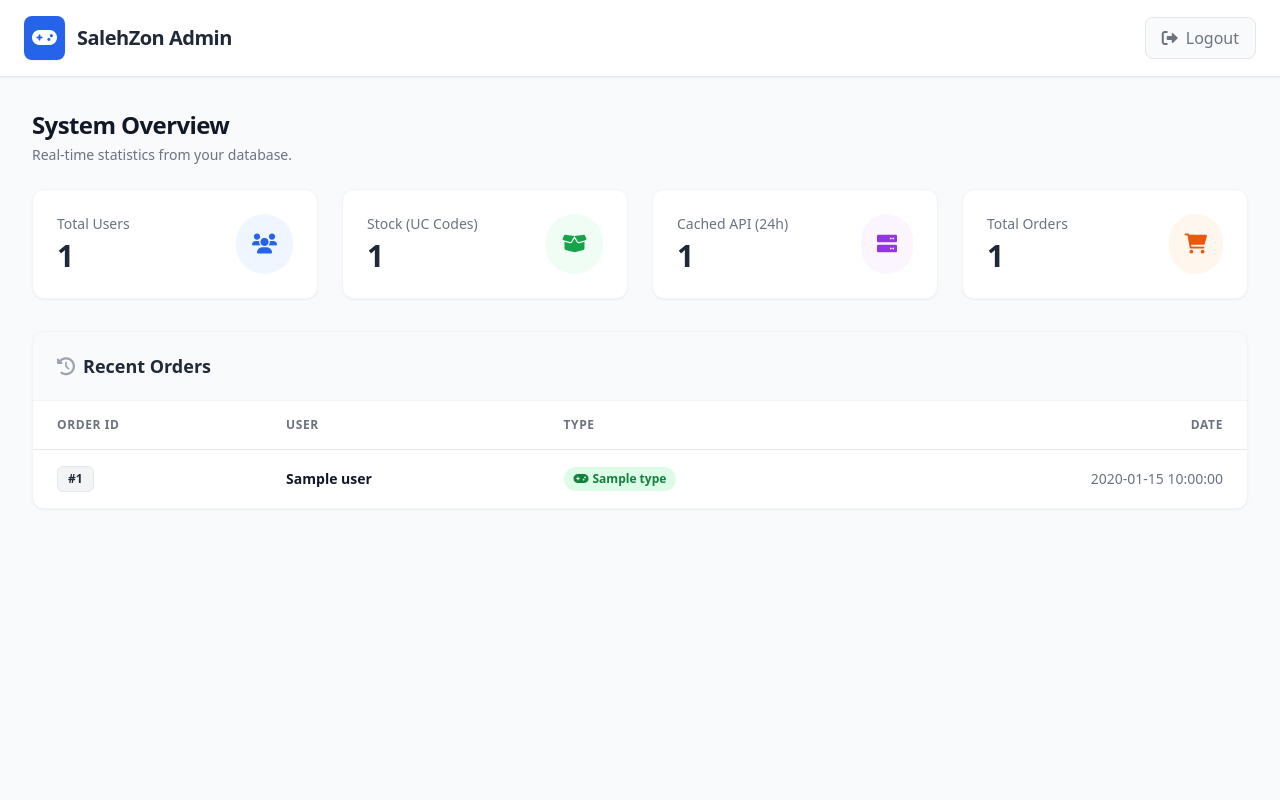
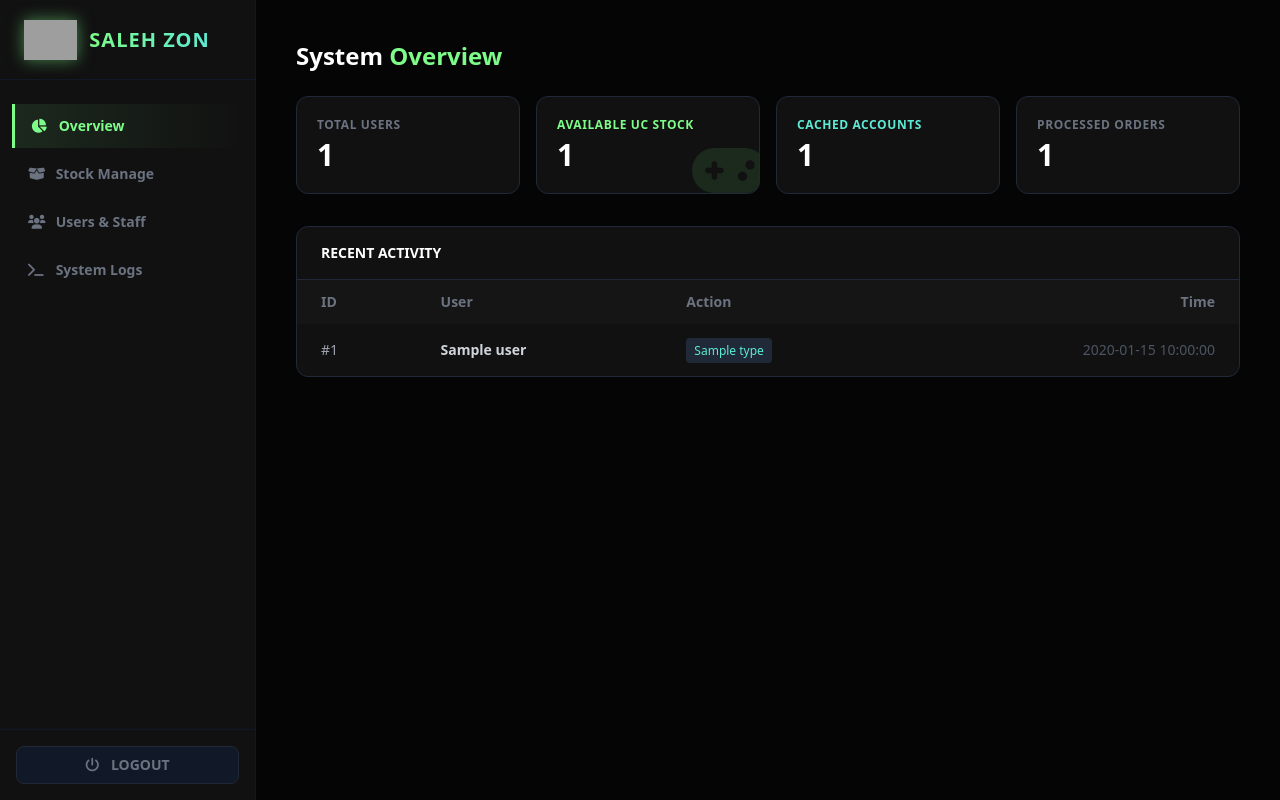
Before and after one commit to abosalehbot-ui/my-bot, a FastAPI app: template templates/index.html in a window 1280 px wide. Run offline with FastAPI, Linux system fonts and the light colour scheme; the template is opened without the code that fills it: most values are stand-ins (such as "Sample title", 1, 10 or a date in 2020); some libraries are stand-ins or nearby versions; grey boxes are pictures that could not be loaded.

Commit message:
Update index.html

```diff
--- a/templates/index.html
+++ b/templates/index.html
@@ -1,132 +1,183 @@
 <!DOCTYPE html>
-<html lang="en">
+<html lang="en" class="dark">
 <head>
     <meta charset="UTF-8">
     <meta name="viewport" content="width=device-width, initial-scale=1.0">
     <title>Dashboard - SalehZon</title>
     <script src="https://cdn.tailwindcss.com"></script>
     <link href="https://cdnjs.cloudflare.com/ajax/libs/font-awesome/6.0.0/css/all.min.css" rel="stylesheet">
+    <script>
+        tailwind.config = {
+            theme: { extend: { colors: { szgreen: '#7dfc89', szcyan: '#5eead4', darkbg: '#050505', panelbg: '#111' } } }
+        }
+    </script>
+    <style>
+        /* شريط التمرير الأنيق */
+        ::-webkit-scrollbar { width: 6px; }
+        ::-webkit-scrollbar-track { background: #050505; }
+        ::-webkit-scrollbar-thumb { background: #333; border-radius: 10px; }
+        ::-webkit-scrollbar-thumb:hover { background: #7dfc89; }
+        .nav-active { background: linear-gradient(90deg, rgba(125,252,137,0.1) 0%, transparent 100%); border-left: 3px solid #7dfc89; color: #7dfc89; }
+    </style>
 </head>
-<body class="bg-gray-50 text-gray-800 font-sans min-h-screen flex flex-col">
-    <nav class="bg-white border-b border-gray-200 shadow-sm px-6 py-4 flex justify-between items-center sticky top-0 z-50">
-        <div class="flex items-center space-x-3">
-            <div class="bg-blue-600 text-white p-2 rounded-lg shadow-sm">
-                <i class="fas fa-gamepad text-xl"></i>
+<body class="bg-darkbg text-gray-300 font-sans flex h-screen overflow-hidden selection:bg-szgreen selection:text-black">
+
+    <aside class="w-64 bg-panelbg border-r border-gray-900 flex flex-col justify-between hidden md:flex">
+        <div>
+            <div class="h-20 flex items-center px-6 border-b border-gray-900">
+                <img src="/static/logo.png" alt="9S" class="h-10 mr-3 drop-shadow-[0_0_8px_rgba(125,252,137,0.5)]" onerror="this.src='https://via.placeholder.com/40/050505/7dfc89?text=9S'">
+                <span class="text-xl font-black tracking-wider text-transparent bg-clip-text bg-gradient-to-r from-szgreen to-szcyan">SALEH ZON</span>
             </div>
-            <span class="text-xl font-bold text-gray-800 tracking-tight">SalehZon Admin</span>
+            <nav class="mt-6 flex flex-col gap-1 px-3">
+                <button onclick="switchTab('overview')" id="btn-overview" class="nav-active text-left px-4 py-3 rounded-r-lg text-sm font-semibold hover:text-white transition"><i class="fas fa-chart-pie w-6"></i> Overview</button>
+                <button onclick="switchTab('stock')" id="btn-stock" class="text-gray-500 text-left px-4 py-3 rounded-r-lg text-sm font-semibold hover:text-white transition"><i class="fas fa-box-open w-6"></i> Stock Manage</button>
+                <button onclick="switchTab('users')" id="btn-users" class="text-gray-500 text-left px-4 py-3 rounded-r-lg text-sm font-semibold hover:text-white transition"><i class="fas fa-users w-6"></i> Users & Staff</button>
+                <button onclick="switchTab('logs')" id="btn-logs" class="text-gray-500 text-left px-4 py-3 rounded-r-lg text-sm font-semibold hover:text-white transition"><i class="fas fa-terminal w-6"></i> System Logs</button>
+            </nav>
         </div>
-        <div>
-            <a href="/logout" class="text-gray-500 hover:text-red-600 bg-gray-50 hover:bg-red-50 px-4 py-2 rounded-lg font-medium transition duration-200 flex items-center border border-gray-200 hover:border-red-200">
-                <i class="fas fa-sign-out-alt mr-2"></i>Logout
-            </a>
+        <div class="p-4 border-t border-gray-900">
+            <a href="/logout" class="block text-center bg-gray-900 hover:bg-red-900/50 hover:text-red-400 text-gray-500 py-2 rounded-lg text-sm font-bold transition border border-gray-800"><i class="fas fa-power-off mr-2"></i> LOGOUT</a>
         </div>
-    </nav>
+    </aside>
 
-    <div class="flex-grow max-w-7xl w-full mx-auto px-4 sm:px-6 lg:px-8 py-8">
+    <main class="flex-1 flex flex-col h-screen overflow-y-auto">
+        <header class="h-16 bg-panelbg border-b border-gray-900 flex items-center justify-between px-6 md:hidden">
+            <span class="text-lg font-black text-szgreen">SALEH ZON</span>
+            <a href="/logout" class="text-gray-500"><i class="fas fa-power-off"></i></a>
+        </header>
 
-        <div class="flex justify-between items-end mb-6">
-            <div>
-                <h2 class="text-2xl font-bold tracking-tight text-gray-900">System Overview</h2>
-                <p class="text-sm text-gray-500 mt-1">Real-time statistics from your database.</p>
+        <div class="p-6 md:p-10 w-full max-w-7xl mx-auto">
+
+            <div id="tab-overview" class="tab-content block">
+                <h2 class="text-2xl font-bold text-white mb-6">System <span class="text-szgreen">Overview</span></h2>
+                <div class="grid grid-cols-2 lg:grid-cols-4 gap-4 mb-8">
+                    <div class="bg-panelbg border border-gray-800 p-5 rounded-xl"><div class="text-gray-500 text-xs font-bold mb-1 uppercase tracking-wider">Total Users</div><div class="text-3xl font-black text-white">{{ users_count }}</div></div>
+                    <div class="bg-panelbg border border-gray-800 p-5 rounded-xl relative overflow-hidden">
+                        <div class="text-szgreen text-xs font-bold mb-1 uppercase tracking-wider">Available UC Stock</div>
+                        <div class="text-3xl font-black text-white">{{ stock_count }}</div>
+                        <i class="fas fa-gamepad absolute -bottom-2 -right-2 text-6xl text-szgreen opacity-10"></i>
+                    </div>
+                    <div class="bg-panelbg border border-gray-800 p-5 rounded-xl"><div class="text-szcyan text-xs font-bold mb-1 uppercase tracking-wider">Cached Accounts</div><div class="text-3xl font-black text-white">{{ cached_count }}</div></div>
+                    <div class="bg-panelbg border border-gray-800 p-5 rounded-xl"><div class="text-gray-500 text-xs font-bold mb-1 uppercase tracking-wider">Processed Orders</div><div class="text-3xl font-black text-white">{{ orders_count }}</div></div>
+                </div>
+
+                <div class="bg-panelbg border border-gray-800 rounded-xl overflow-hidden">
+                    <div class="px-6 py-4 border-b border-gray-800"><h3 class="font-bold text-white uppercase text-sm">Recent Activity</h3></div>
+                    <table class="w-full text-left text-sm">
+                        <thead class="bg-[#151515] text-gray-500"><tr><th class="px-6 py-3">ID</th><th class="px-6 py-3">User</th><th class="px-6 py-3">Action</th><th class="px-6 py-3 text-right">Time</th></tr></thead>
+                        <tbody class="divide-y divide-gray-900">
+                            {% for order in recent_orders %}
+                            <tr class="hover:bg-gray-900/50">
+                                <td class="px-6 py-4 text-gray-400">#{{ order._id }}</td>
+                                <td class="px-6 py-4 font-bold text-gray-300">{{ order.user }}</td>
+                                <td class="px-6 py-4"><span class="px-2 py-1 rounded text-xs bg-gray-800 text-szcyan">{{ order.type }}</span></td>
+                                <td class="px-6 py-4 text-right text-gray-600">{{ order.date }}</td>
+                            </tr>
+                            {% endfor %}
+                        </tbody>
+                    </table>
+                </div>
             </div>
-        </div>
 
-        <div class="grid grid-cols-1 md:grid-cols-2 lg:grid-cols-4 gap-6 mb-8">
-            <div class="bg-white rounded-xl shadow-sm border border-gray-100 p-6 hover:shadow-md transition-shadow duration-200">
-                <div class="flex items-center justify-between">
-                    <div>
-                        <p class="text-sm font-medium text-gray-500 mb-1">Total Users</p>
-                        <p class="text-3xl font-bold text-gray-800">{{ users_count }}</p>
+            <div id="tab-stock" class="tab-content hidden">
+                <h2 class="text-2xl font-bold text-white mb-6">Stock <span class="text-szcyan">Management</span></h2>
+
+                <div class="grid grid-cols-3 lg:grid-cols-6 gap-3 mb-8">
+                    {% for cat, count in stock_details.items() %}
+                    <div class="bg-panelbg border border-gray-800 p-4 rounded-xl text-center">
+                        <div class="text-xl font-black text-white mb-1">{{ cat }}</div>
+                        <div class="text-xs text-gray-500 uppercase">UC Count: <span class="text-szgreen">{{ count }}</span></div>
                     </div>
-                    <div class="bg-blue-50 p-4 rounded-full">
-                        <i class="fas fa-users text-blue-600 text-xl"></i>
+                    {% endfor %}
+                </div>
+
+                <div class="bg-panelbg border border-gray-800 rounded-xl p-6 max-w-2xl">
+                    <h3 class="font-bold text-white mb-4"><i class="fas fa-plus-circle text-szgreen mr-2"></i>Add New Stock</h3>
+                    <form action="/api/add_stock" method="POST">
+                        <div class="grid grid-cols-2 gap-4 mb-4">
+                            <div>
+                                <label class="block text-gray-500 text-xs mb-2 uppercase">Select Category</label>
+                                <select name="category" class="w-full bg-[#0a0a0a] border border-gray-800 text-white p-3 rounded-lg focus:outline-none focus:border-szcyan">
+                                    <option value="60">60 UC</option><option value="325">325 UC</option>
+                                    <option value="660">660 UC</option><option value="1800">1800 UC</option>
+                                    <option value="3850">3850 UC</option><option value="8100">8100 UC</option>
+                                </select>
+                            </div>
+                        </div>
+                        <div class="mb-4">
+                            <label class="block text-gray-500 text-xs mb-2 uppercase">Paste Codes (One per line)</label>
+                            <textarea name="codes" rows="5" class="w-full bg-[#0a0a0a] border border-gray-800 text-white p-3 rounded-lg focus:outline-none focus:border-szcyan font-mono text-sm" placeholder="code1\ncode2..." required></textarea>
+                        </div>
+                        <button type="submit" class="bg-szgreen text-black font-bold py-2 px-6 rounded-lg hover:bg-white transition"><i class="fas fa-upload mr-2"></i> Upload Stock</button>
+                    </form>
+                </div>
+            </div>
+
+            <div id="tab-users" class="tab-content hidden">
+                <div class="flex justify-between items-center mb-6">
+                    <h2 class="text-2xl font-bold text-white">Manage <span class="text-szgreen">Users</span></h2>
+                </div>
+
+                <div class="grid grid-cols-1 lg:grid-cols-3 gap-6">
+                    <div class="bg-panelbg border border-gray-800 rounded-xl p-6 lg:col-span-1 h-fit">
+                        <h3 class="font-bold text-white mb-4">Add New User</h3>
+                        <form action="/api/add_user" method="POST">
+                            <input type="number" name="user_id" placeholder="Telegram ID" required class="w-full bg-[#0a0a0a] border border-gray-800 text-white p-3 rounded-lg mb-3">
+                            <input type="text" name="name" placeholder="Name" required class="w-full bg-[#0a0a0a] border border-gray-800 text-white p-3 rounded-lg mb-3">
+                            <select name="role" class="w-full bg-[#0a0a0a] border border-gray-800 text-white p-3 rounded-lg mb-4">
+                                <option value="user">Regular User</option>
+                                <option value="employee">Employee / Staff</option>
+                            </select>
+                            <button type="submit" class="w-full bg-szcyan text-black font-bold py-3 rounded-lg hover:bg-white transition">Create User</button>
+                        </form>
+                    </div>
+
+                    <div class="bg-panelbg border border-gray-800 rounded-xl overflow-hidden lg:col-span-2">
+                        <table class="w-full text-left text-sm">
+                            <thead class="bg-[#151515] text-gray-500"><tr><th class="px-6 py-3">ID</th><th class="px-6 py-3">Name</th><th class="px-6 py-3">Role</th><th class="px-6 py-3">Tokens</th></tr></thead>
+                            <tbody class="divide-y divide-gray-900">
+                                {% for u in all_users %}
+                                <tr class="hover:bg-gray-900/50">
+                                    <td class="px-6 py-4 text-gray-400 font-mono">{{ u._id }}</td>
+                                    <td class="px-6 py-4 font-bold text-white">{{ u.name }}</td>
+                                    <td class="px-6 py-4">
+                                        <span class="px-2 py-1 rounded text-xs {% if u.role == 'admin' %}bg-red-900 text-red-300{% elif u.role == 'employee' %}bg-szcyan/20 text-szcyan{% else %}bg-gray-800 text-gray-400{% endif %} uppercase tracking-wider">{{ u.role }}</span>
+                                    </td>
+                                    <td class="px-6 py-4 text-gray-500"><i class="fas fa-key mr-1"></i> {{ u.tokens|length }}</td>
+                                </tr>
+                                {% endfor %}
+                            </tbody>
+                        </table>
                     </div>
                 </div>
             </div>
-            <div class="bg-white rounded-xl shadow-sm border border-gray-100 p-6 hover:shadow-md transition-shadow duration-200">
-                <div class="flex items-center justify-between">
-                    <div>
-                        <p class="text-sm font-medium text-gray-500 mb-1">Stock (UC Codes)</p>
-                        <p class="text-3xl font-bold text-gray-800">{{ stock_count }}</p>
-                    </div>
-                    <div class="bg-green-50 p-4 rounded-full">
-                        <i class="fas fa-box-open text-green-600 text-xl"></i>
-                    </div>
+
+            <div id="tab-logs" class="tab-content hidden">
+                <h2 class="text-2xl font-bold text-white mb-6">System <span class="text-gray-400">Logs</span></h2>
+                <div class="bg-black border border-gray-800 rounded-xl p-6 font-mono text-sm text-szgreen h-[500px] overflow-y-auto">
+                    <p class="text-gray-500">-- Logs functionality will be fully connected here --</p>
+                    <p>> System running smoothly...</p>
+                    <p>> Connected to MongoDB securely.</p>
                 </div>
             </div>
-            <div class="bg-white rounded-xl shadow-sm border border-gray-100 p-6 hover:shadow-md transition-shadow duration-200">
-                <div class="flex items-center justify-between">
-                    <div>
-                        <p class="text-sm font-medium text-gray-500 mb-1">Cached API (24h)</p>
-                        <p class="text-3xl font-bold text-gray-800">{{ cached_count }}</p>
-                    </div>
-                    <div class="bg-purple-50 p-4 rounded-full">
-                        <i class="fas fa-server text-purple-600 text-xl"></i>
-                    </div>
-                </div>
-            </div>
-            <div class="bg-white rounded-xl shadow-sm border border-gray-100 p-6 hover:shadow-md transition-shadow duration-200">
-                <div class="flex items-center justify-between">
-                    <div>
-                        <p class="text-sm font-medium text-gray-500 mb-1">Total Orders</p>
-                        <p class="text-3xl font-bold text-gray-800">{{ orders_count }}</p>
-                    </div>
-                    <div class="bg-orange-50 p-4 rounded-full">
-                        <i class="fas fa-shopping-cart text-orange-600 text-xl"></i>
-                    </div>
-                </div>
-            </div>
+
         </div>
+    </main>
 
-        <div class="bg-white rounded-xl shadow-sm border border-gray-100 overflow-hidden">
-            <div class="px-6 py-5 border-b border-gray-100 bg-gray-50 flex justify-between items-center">
-                <h3 class="text-lg font-bold text-gray-800"><i class="fas fa-history mr-2 text-gray-400"></i>Recent Orders</h3>
-            </div>
-            <div class="overflow-x-auto">
-                <table class="w-full whitespace-nowrap">
-                    <thead class="bg-white border-b border-gray-200 text-gray-500 text-xs uppercase tracking-wider font-semibold text-left">
-                        <tr>
-                            <th class="px-6 py-4">Order ID</th>
-                            <th class="px-6 py-4">User</th>
-                            <th class="px-6 py-4">Type</th>
-                            <th class="px-6 py-4 text-right">Date</th>
-                        </tr>
-                    </thead>
-                    <tbody class="divide-y divide-gray-100 text-gray-700 text-sm">
-                        {% for order in recent_orders %}
-                        <tr class="hover:bg-blue-50 transition duration-150">
-                            <td class="px-6 py-4">
-                                <span class="inline-flex items-center px-2.5 py-1 rounded-md text-xs font-semibold bg-gray-100 text-gray-800 border border-gray-200">
-                                    #{{ order._id }}
-                                </span>
-                            </td>
-                            <td class="px-6 py-4 font-bold text-gray-900">{{ order.user }}</td>
-                            <td class="px-6 py-4">
-                                {% if 'API' in order.type %}
-                                <span class="inline-flex items-center px-2.5 py-1 rounded-full text-xs font-semibold bg-purple-100 text-purple-700">
-                                    <i class="fas fa-rocket mr-1"></i> {{ order.type }}
-                                </span>
-                                {% else %}
-                                <span class="inline-flex items-center px-2.5 py-1 rounded-full text-xs font-semibold bg-green-100 text-green-700">
-                                    <i class="fas fa-gamepad mr-1"></i> {{ order.type }}
-                                </span>
-                                {% endif %}
-                            </td>
-                            <td class="px-6 py-4 text-right text-gray-500 font-medium">{{ order.date }}</td>
-                        </tr>
-                        {% else %}
-                        <tr>
-                            <td colspan="4" class="px-6 py-10 text-center text-gray-500">
-                                <i class="fas fa-inbox text-4xl mb-3 text-gray-300 block"></i>
-                                <span class="text-base font-medium">No orders found yet.</span>
-                            </td>
-                        </tr>
-                        {% endfor %}
-                    </tbody>
-                </table>
-            </div>
-        </div>
+    <script>
+        // سكريبت بسيط للتبديل بين القوائم بدون تحميل الصفحة
+        function switchTab(tabId) {
+            document.querySelectorAll('.tab-content').forEach(el => el.classList.add('hidden'));
+            document.getElementById('tab-' + tabId).classList.remove('hidden');
 
-    </div>
+            document.querySelectorAll('[id^="btn-"]').forEach(el => {
+                el.classList.remove('nav-active', 'text-white');
+                el.classList.add('text-gray-500');
+            });
+            let activeBtn = document.getElementById('btn-' + tabId);
+            activeBtn.classList.add('nav-active', 'text-white');
+            activeBtn.classList.remove('text-gray-500');
+        }
+    </script>
 </body>
 </html>
```
